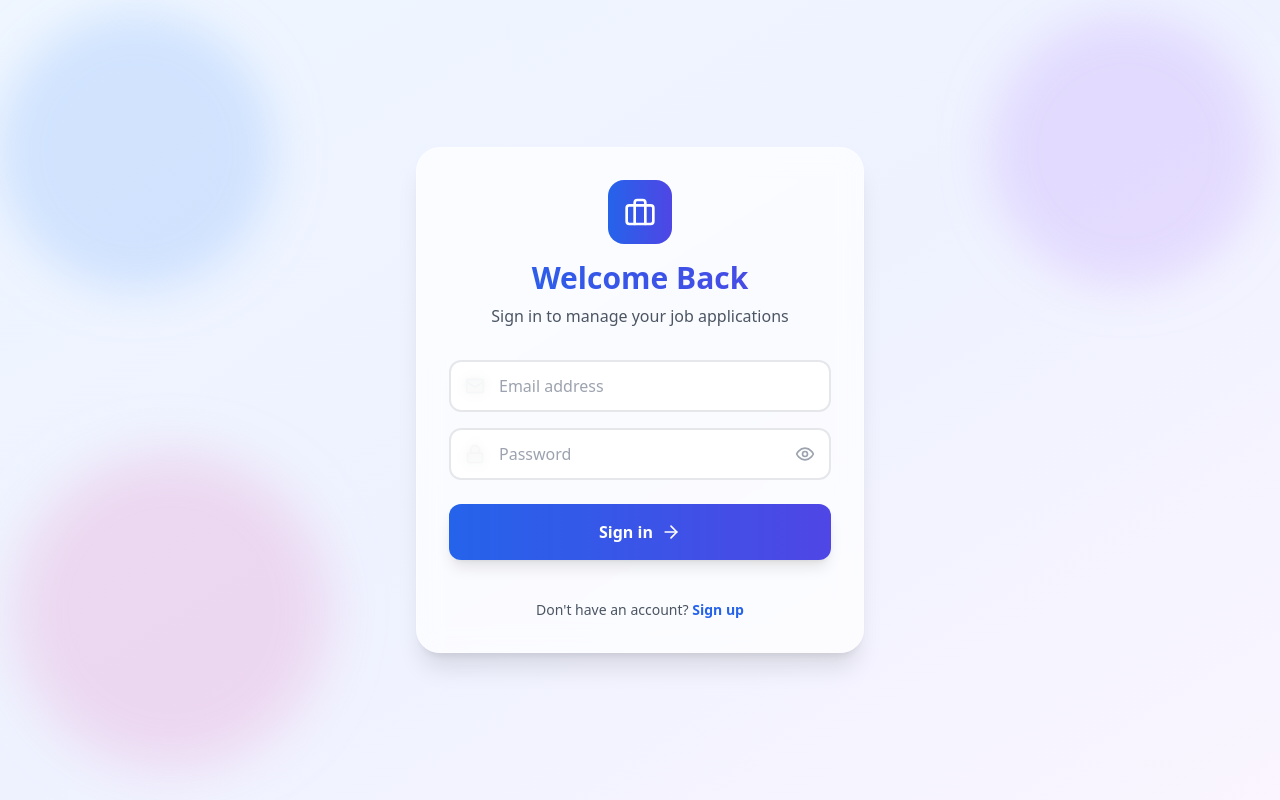
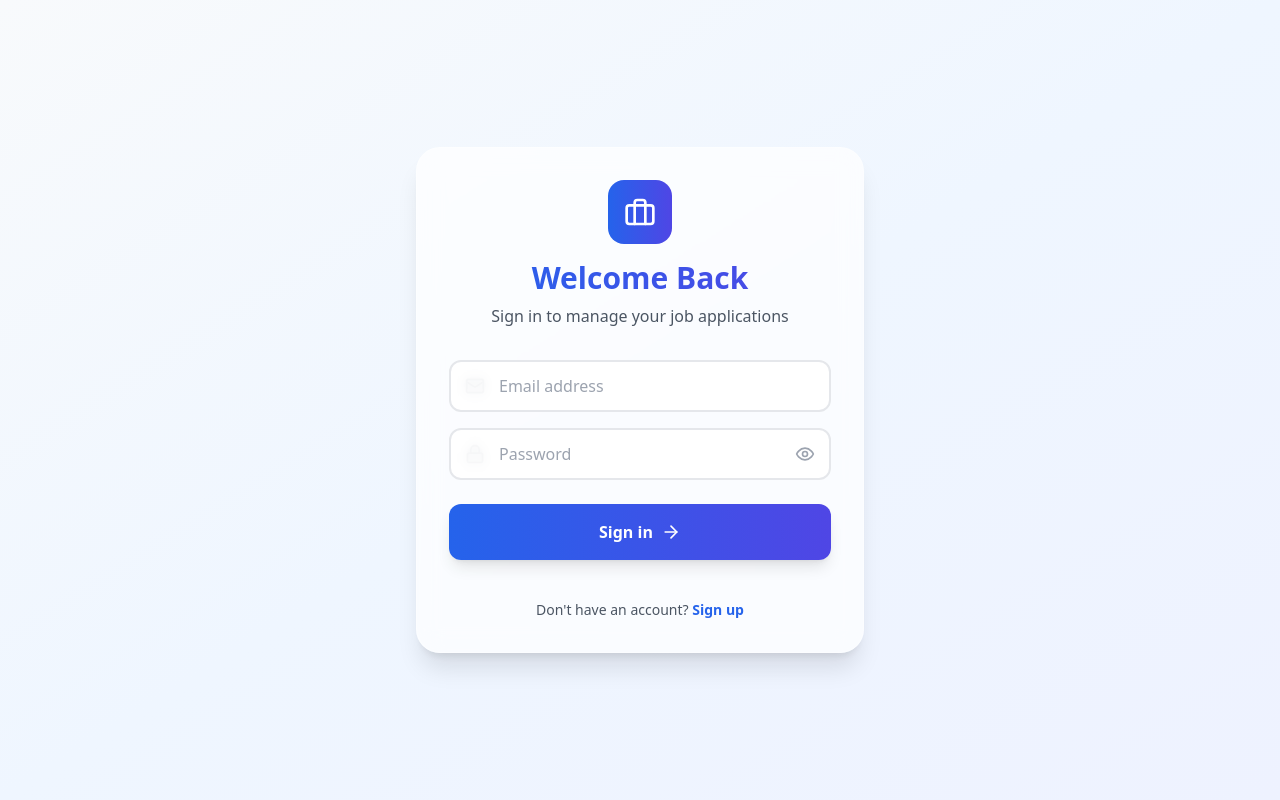
Before and after one commit to Skca01/Job-Tracker-App-KCA, a React (Create React App) app: page /login in a window 1280 px wide. Built offline with nearby package versions, Linux system fonts and the light colour scheme; no server answers.

Commit message:
UI Update

```diff
--- a/src/components/Dashboard.js
+++ b/src/components/Dashboard.js
@@ -286,8 +286,6 @@ export default function Dashboard() {
             </button>
           </div>
         </div>
-        {/* Floating Add Job Button for Mobile */}
-        {/* (Removed) */}
 
         {/* Job List */}
         {/* Mobile: horizontally scrollable job cards */}
@@ -337,7 +335,7 @@ export default function Dashboard() {
           onJobAdded={() => setShowAddModal(false)}
         />
       )}
-      {/* Floating ContactWidget for mobile, adjusted lower */}
+      {/* Floating ContactWidget for mobile */}
       {!showProfileModal && (
         <div className="fixed right-10 bottom-20 z-40 sm:hidden">
           <ContactWidget />
--- a/src/components/Login.js
+++ b/src/components/Login.js
@@ -47,11 +47,8 @@ export default function Login() {
 
   return (
     <div className="min-h-screen flex items-center justify-center py-12 px-4 sm:px-6 lg:px-8 relative overflow-hidden">
-      {/* Background decoration */}
-      <div className="absolute inset-0 bg-gradient-to-br from-blue-50 via-indigo-50 to-purple-50"></div>
-      <div className="absolute top-0 left-0 w-72 h-72 bg-blue-400 rounded-full mix-blend-multiply filter blur-xl opacity-20 animate-blob"></div>
-      <div className="absolute top-0 right-0 w-72 h-72 bg-purple-400 rounded-full mix-blend-multiply filter blur-xl opacity-20 animate-blob animation-delay-2000"></div>
-      <div className="absolute bottom-0 left-0 w-72 h-72 bg-pink-400 rounded-full mix-blend-multiply filter blur-xl opacity-20 animate-blob animation-delay-4000"></div>
+      {/* Clean background */}
+      <div className="absolute inset-0 bg-gradient-to-br from-slate-50 via-blue-50 to-indigo-50"></div>
 
       <div className="relative max-w-md w-full space-y-8">
         <div className="glass-card p-8 rounded-3xl">
```
